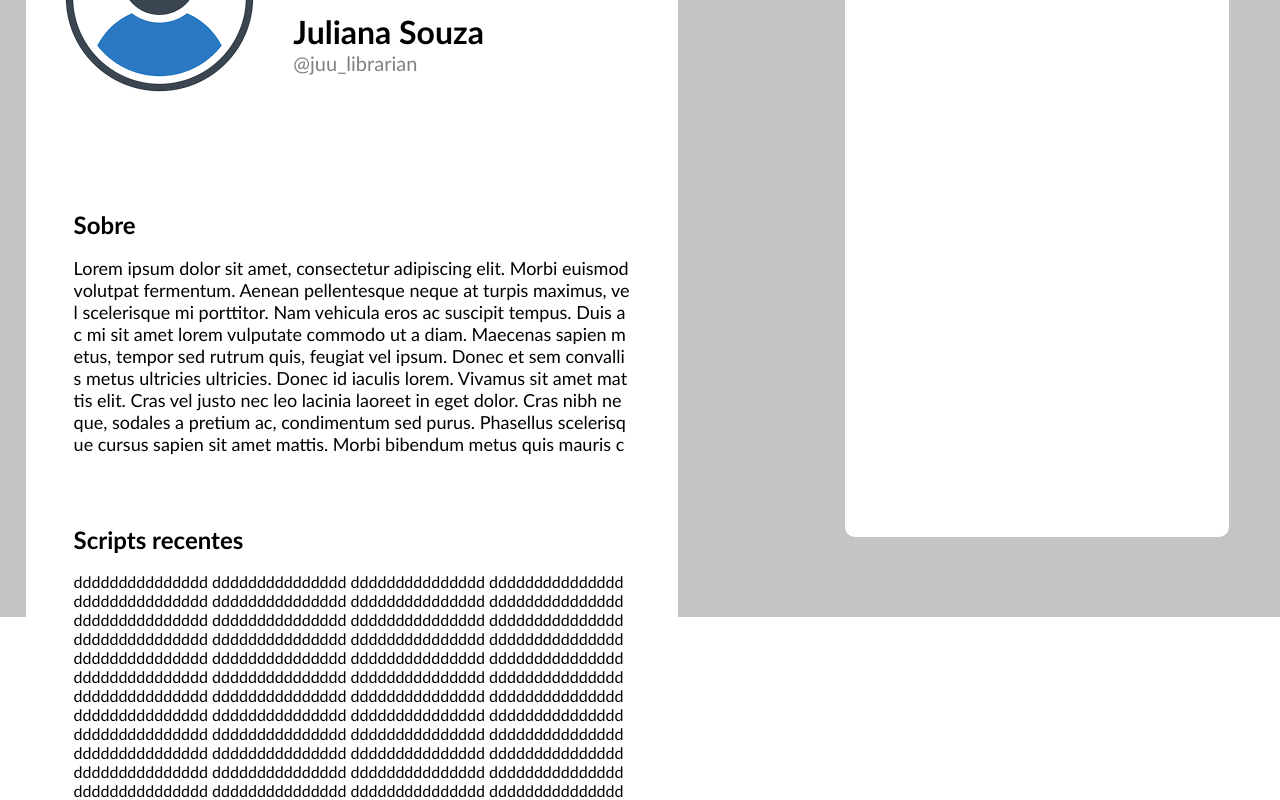
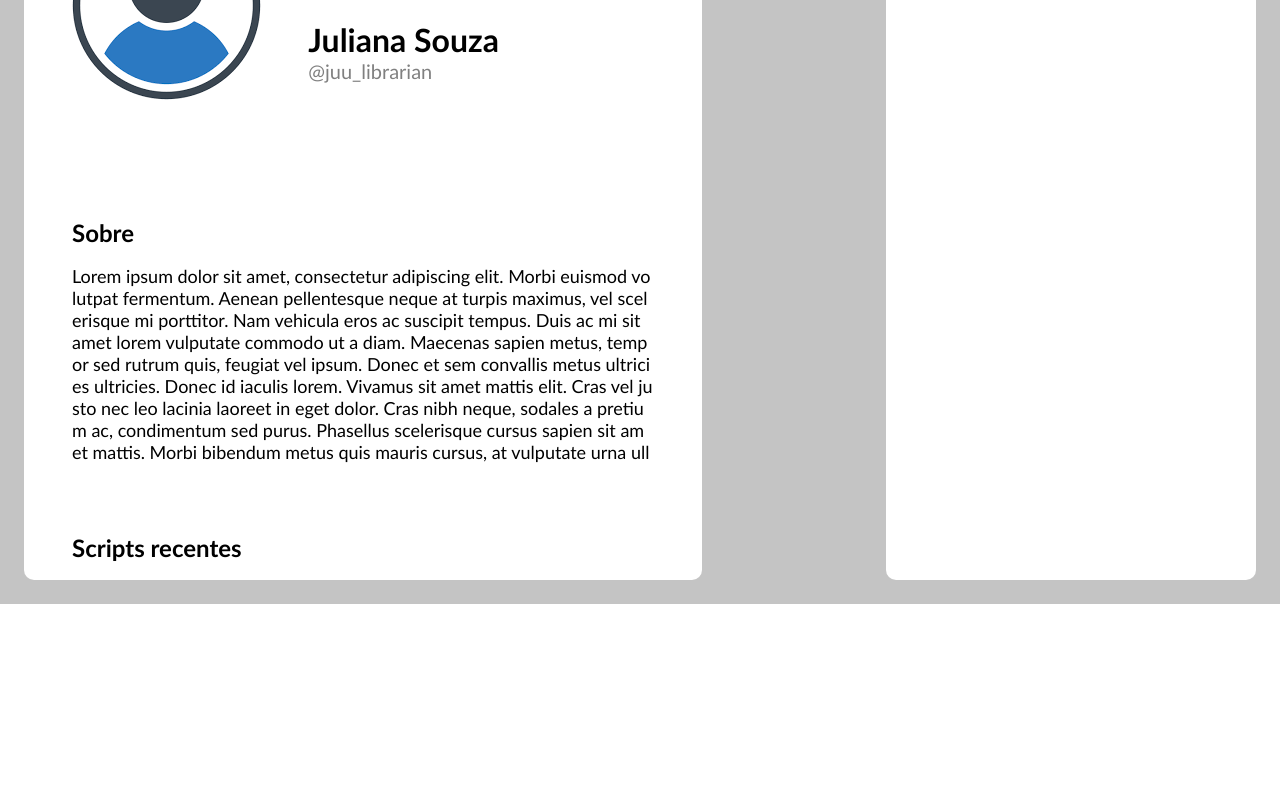
Before and after one commit to RicardoFM1/react-rede-social, a React (Vite) app: page / in a window 1280 px wide. Shown: the part 239-1039 px from the top of the page. After the commit the page ends 843 px from the top, so only its background shows below. Built offline with nearby package versions, Linux system fonts and the light colour scheme.

Commit message:
nao lembro oq mudei

```diff
--- a/package.json
+++ b/package.json
@@ -10,6 +10,7 @@
     "preview": "vite preview"
   },
   "dependencies": {
+    "axios": "^1.10.0",
     "react": "^19.1.0",
     "react-dom": "^19.1.0"
   },
--- a/src/components/conteudoPrincipal/conteudoPrincipal.module.css
+++ b/src/components/conteudoPrincipal/conteudoPrincipal.module.css
@@ -7,30 +7,21 @@ body{
 }
 .divPrincipal{
     background-color: rgb(196, 196, 196);
-    width: 100vw;
-    min-height: 97vh;
     display: flex;
     justify-content: space-between;
     padding: 24px;
 }
 .divInfoPerfil{
-    flex: 1;
     background-color: rgb(255, 255, 255);
-    width: 51%;
+    width: 55%;
     min-height: 85vh;
-    position: absolute;
-    top: 12%;
-    left: 2%;
     border-radius: 10px
 }
 .divAgora{
-    flex: 1;
+
     background-color: rgb(255, 255, 255);
-    width: 30vw;
+    width: 30%;
     min-height: 85vh;
-    position: absolute;
-    top: 12%;
-    right: 4%;
     border-radius: 10px
 }
 .divAgora h1{
--- a/src/components/conteudoPrincipal/conteudoPrincipal.tsx
+++ b/src/components/conteudoPrincipal/conteudoPrincipal.tsx
@@ -1,5 +1,4 @@
 import style from "./conteudoPrincipal.module.css";
-import { Iconify } from "../iconify/iconify";
 export const ConteudoPrincipal = () => {
   return (
     <main>
@@ -30,6 +29,7 @@ export const ConteudoPrincipal = () => {
                 </div>
                 <p>@juu_librarian</p>
               </div>
+
             </div>
           </div>
           <div className={style.tituloSobre}>
@@ -87,54 +87,7 @@ export const ConteudoPrincipal = () => {
             <h2>Scripts recentes</h2>
           </div>
           <div className={style.Scripts}>
-            ddddddddddddddd
-            ddddddddddddddd
-            ddddddddddddddd
-            ddddddddddddddd
-            ddddddddddddddd
-            ddddddddddddddd
-            ddddddddddddddd
-            ddddddddddddddd
-            ddddddddddddddd
-            ddddddddddddddd
-            ddddddddddddddd
-            ddddddddddddddd
-            ddddddddddddddd
-            ddddddddddddddd
-            ddddddddddddddd
-            ddddddddddddddd
-                        ddddddddddddddd
-            ddddddddddddddd
-            ddddddddddddddd
-            ddddddddddddddd
-            ddddddddddddddd
-            ddddddddddddddd
-            ddddddddddddddd
-            ddddddddddddddd
-            ddddddddddddddd
-            ddddddddddddddd
-            ddddddddddddddd
-            ddddddddddddddd
-            ddddddddddddddd
-            ddddddddddddddd
-            ddddddddddddddd
-            ddddddddddddddd
-                        ddddddddddddddd
-            ddddddddddddddd
-            ddddddddddddddd
-            ddddddddddddddd
-            ddddddddddddddd
-            ddddddddddddddd
-            ddddddddddddddd
-            ddddddddddddddd
-            ddddddddddddddd
-            ddddddddddddddd
-            ddddddddddddddd
-            ddddddddddddddd
-            ddddddddddddddd
-            ddddddddddddddd
-            ddddddddddddddd
-            ddddddddddddddd
+
 
           </div>
         </div>
--- /dev/null
+++ b/src/controller/api.controller.ts
@@ -0,0 +1,6 @@
+import axios from "axios"
+
+export const apiController = axios.create({
+    baseURL:"http://localhost:3001",
+    timeout: 6000
+})
```
Also changed, not shown: 1 other file (tests, documents, lock files or other folders).
